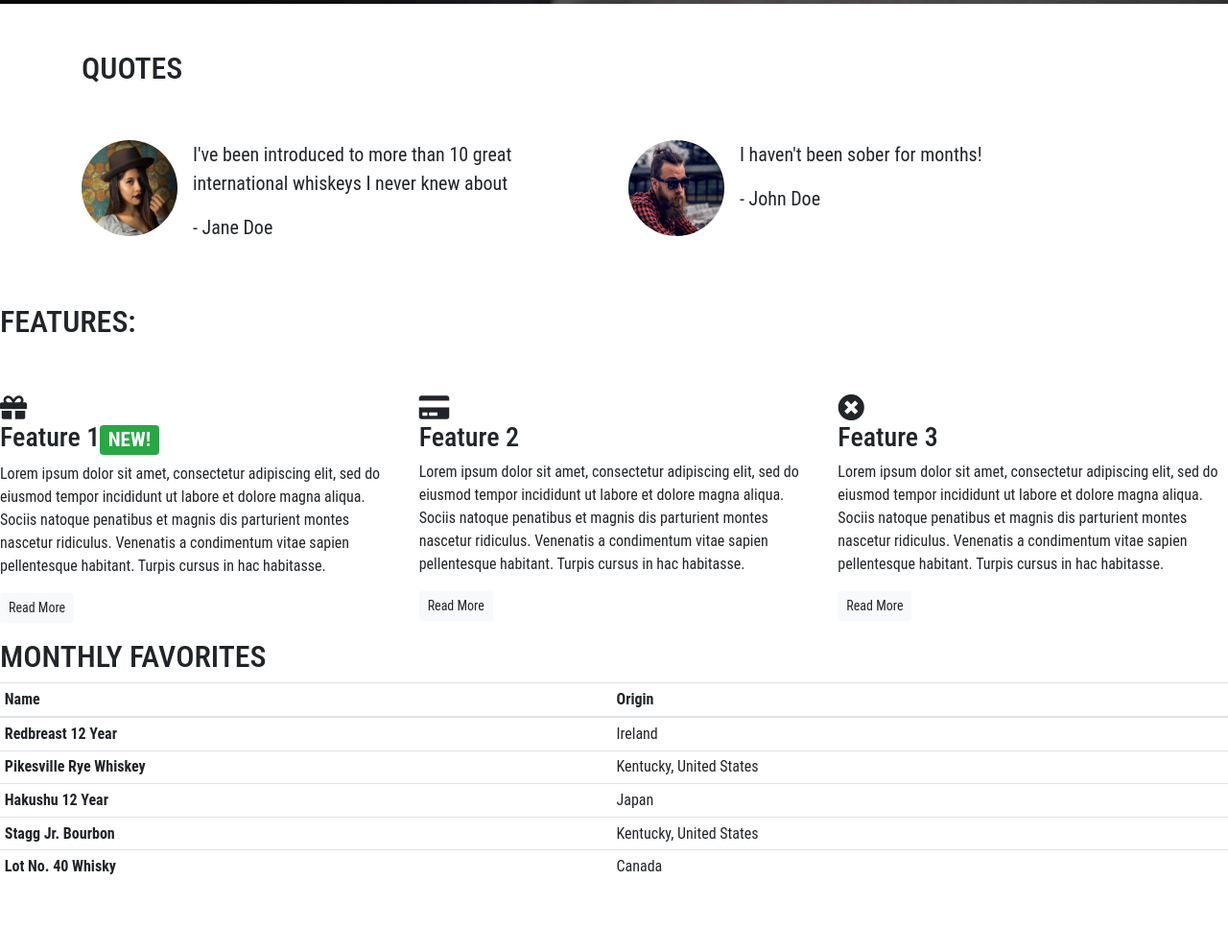
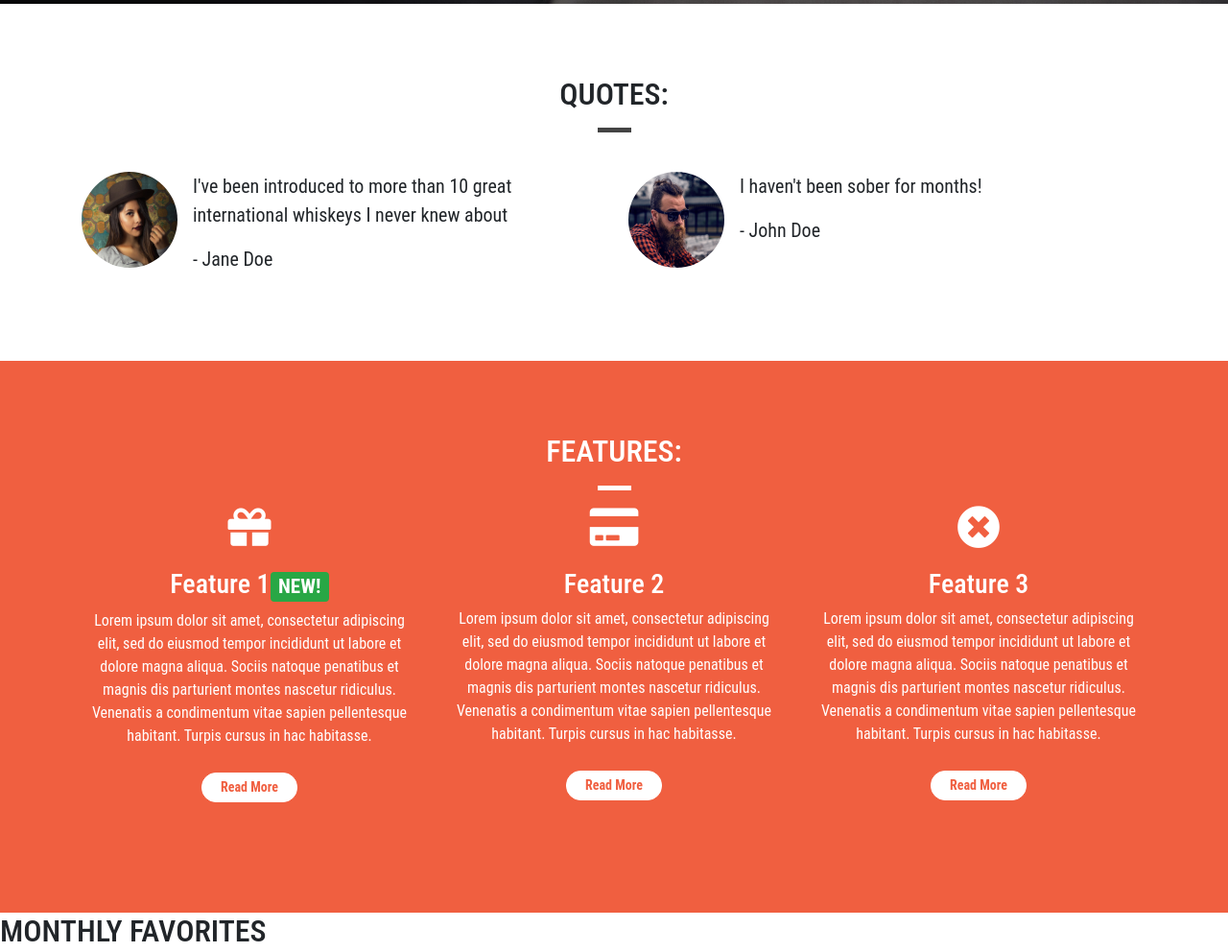
Before and after one commit to C-Undritz/Whiskey-Drop_Beyond-bootstrap, a plain HTML site: page index.html in a window 1280 px wide. Shown: the part 796-1788 px from the top of the page at 96% size. Before the commit the page ends 1732 px from the top, so only its background shows below. Drawn offline with nearby package versions, Linux system fonts and the light colour scheme.

Commit message:
final commit- all work complete against the lessons

```diff
--- a/css/style.css
+++ b/css/style.css
@@ -1,5 +1,14 @@
 body {
     font-family: 'Roboto Condensed', sans-serif;
+}
+
+.container-wrapper {
+
+}
+
+.container-wrapper--red {
+    background-color:  #f05f40;
+    color: white;
 }
 
 .alert-container .col-12 {
@@ -44,21 +53,48 @@ body {
 
 .features-container {}
 
+/* Page Headers */
+
+.page-header {
+    margin-bottom: 0;
+    border-bottom: 0;
+    text-align: center;
+}
+
+.page-header h2 {
+    margin-top: 0;
+}
+
+.quotes .page-header {
+    margin-bottom: 25px;
+}
+
 /* Block dividers */
 
 .block-divider {
     width: 75px;
     height: 5px;
     border: 0;
-    background-color: #f05f40;
+    background-color: #444;
 }
 
 .block-divider--orange {
     background-color: #f05f40;
 }
 
+.block-divider--white {
+    background-color: white;
+}
+
 .block-divider--short {
     width: 35px;
+}
+
+/* Content containers */
+
+.content-container {
+    padding-top: 75px;
+    padding-bottom: 75px;
 }
 
 /* Navbar */
@@ -135,3 +171,24 @@ body {
     background-color: #741a07;
     border-color: #741a07;
 }
+
+.feature {
+    text-align: center;
+    margin-bottom: 40px;
+}
+
+.feature i {
+    margin-bottom: 20px;
+    font-size: 45px;
+    line-height: 45px;
+}
+
+.feature .btn {
+    background-color: white;
+    border-color: white;
+    border-radius: 15px;
+    min-width: 100px;
+    font-weight: bold;
+    margin-top: 10px;
+    color: #f05f40;
+}
--- a/index.html
+++ b/index.html
@@ -1,14 +1,24 @@
 <!DOCTYPE html>
 <html lang="en-us">
-
   <head>
-    <meta charset="utf-8">
+    <meta charset="utf-8" />
     <title>Whiskey Drop | Taste a new whiskey every month</title>
-    <meta name="viewport" content="width=device-width, initial-scale=1.0">
+    <meta name="viewport" content="width=device-width, initial-scale=1.0" />
     <!--his is a tag that we need to include in the head of our page that tells the browser how to respond to different resolutions, particularly mobile ones.-->
-    <link rel="stylesheet" href="https://maxcdn.bootstrapcdn.com/bootstrap/4.1.3/css/bootstrap.min.css">
-    <link rel="stylesheet" href="https://use.fontawesome.com/releases/v5.6.1/css/all.css" integrity="sha384-gfdkjb5BdAXd+lj+gudLWI+BXq4IuLW5IT+brZEZsLFm++aCMlF1V92rMkPaX4PP" crossorigin="anonymous">
-    <link href="https://fonts.googleapis.com/css?family=Roboto:400,700" rel="stylesheet">
+    <link
+      rel="stylesheet"
+      href="https://maxcdn.bootstrapcdn.com/bootstrap/4.1.3/css/bootstrap.min.css"
+    />
+    <link
+      rel="stylesheet"
+      href="https://use.fontawesome.com/releases/v5.6.1/css/all.css"
+      integrity="sha384-gfdkjb5BdAXd+lj+gudLWI+BXq4IuLW5IT+brZEZsLFm++aCMlF1V92rMkPaX4PP"
+      crossorigin="anonymous"
+    />
+    <link
+      href="https://fonts.googleapis.com/css?family=Roboto:400,700"
+      rel="stylesheet"
+    />
     <link rel="stylesheet" href="css/style.css" type="text/css" />
   </head>
 
@@ -18,7 +28,8 @@
         <div class="row d-none d-sm-block">
           <div class="col-12">
             <div class="site-wide-alert alert alert-warning">
-					<strong>Sale Now On!</strong> We've got a sale on. Get a 12-month subsription for the price of 6!
+              <strong>Sale Now On!</strong> We've got a sale on. Get a 12-month
+              subsription for the price of 6!
               <a href="">See here for details!</a>
             </div>
           </div>
@@ -26,24 +37,48 @@
       </div>
       <nav class="navbar navbar-dark navbar-expand-sm">
         <a href="/" class="navbar-brand">Whiskey Drop</a>
-		<button class="navbar-toggler ml-auto" type="button" data-toggle="collapse" data-target="#navbarNavDropdown"
-        aria-controls="navbarNavDropdown" aria-expanded="false" aria-label="Toggle navigation">
-        <span class="navbar-toggler-icon"></span></button>
+        <button
+          class="navbar-toggler ml-auto"
+          type="button"
+          data-toggle="collapse"
+          data-target="#navbarNavDropdown"
+          aria-controls="navbarNavDropdown"
+          aria-expanded="false"
+          aria-label="Toggle navigation"
+        >
+          <span class="navbar-toggler-icon"></span>
+        </button>
         <div class="collapse navbar-collapse" id="navbarNavDropdown">
           <ul class="navbar-nav mr-auto">
-				<li class="active nav-item mr-2"><a class="nav-link" href="/">Home</a></li>
-				<li class="nav-item mr-2"><a class="nav-link" href="/about">About</a></li>
-				<li class="nav-item dropdown"><a class="nav-link dropdown-toggle" href="#"
-                id="navbarDropdownMenuLink" role="button" data-toggle="dropdown" aria-haspopup="true"
-                aria-expanded="false">Whiskeys</a>
-					<div class="dropdown-menu" aria-labelledby="navbarDropdownMenuLink">
+            <li class="active nav-item mr-2">
+              <a class="nav-link" href="/">Home</a>
+            </li>
+            <li class="nav-item mr-2">
+              <a class="nav-link" href="/about">About</a>
+            </li>
+            <li class="nav-item dropdown">
+              <a
+                class="nav-link dropdown-toggle"
+                href="#"
+                id="navbarDropdownMenuLink"
+                role="button"
+                data-toggle="dropdown"
+                aria-haspopup="true"
+                aria-expanded="false"
+                >Whiskeys</a
+              >
+              <div
+                class="dropdown-menu"
+                aria-labelledby="navbarDropdownMenuLink"
+              >
                 <a class="dropdown-item" href="#">Irish</a>
                 <a class="dropdown-item" href="#">Scotch</a>
                 <a class="dropdown-item" href="#">Japanese</a>
                 <a class="dropdown-item" href="#">American</a>
               </div>
             </li>
-				<li class="nav-item mr-2 d-block d-sm-none"><a class="nav-link" href="/login">Sign In / Sign Up</a>
+            <li class="nav-item mr-2 d-block d-sm-none">
+              <a class="nav-link" href="/login">Sign In / Sign Up</a>
             </li>
           </ul>
         </div>
@@ -61,8 +96,10 @@
       <div class="row">
         <div class="col-12">
           <section class="callout jumbotron text-center">
-					<h1 class="jumbotron-header">The finest whiskeys delivered to your doorstep.</h1>
-                    <hr class="block-divider block-divider--orange"/>
+            <h1 class="jumbotron-header">
+              The finest whiskeys delivered to your doorstep.
+            </h1>
+            <hr class="block-divider block-divider--orange" />
             <p class="lead">
               Sign up today to start receiving the world's best whiskeys every
               month. <s class="d-none d-sm-inline">£19.99</s>
@@ -80,7 +117,8 @@
             <p class="text-muted">
               <small
                 >You must be over 18 to sign up to our service. Please, drink
-                responsibly.</small>
+                responsibly.</small
+              >
             </p>
           </section>
         </div>
@@ -89,11 +127,13 @@
     </div>
     <!--Quotes-->
     <!--Labelling sections of your HTML can help when you are trying to find something at a glance-->
-	<div class="container quotes-container">
+    <div class="container-wrapper">
+      <div class="container quotes-container content-container">
         <section class="quotes">
           <div class="row">
-				<div class="col-12 my-5">
-					<h2 class="text-uppercase">Quotes</h2>
+            <div class="col-12 page-header">
+              <h2 class="text-uppercase">Quotes:</h2>
+              <hr class="block-divider block-divider--short" />
             </div>
           </div>
           <div class="row">
@@ -142,13 +182,18 @@
         <!--/.quotes-->
         <!--helps you to identify where a particular section of HTML closes.-->
       </div>
+    </div>
 
     <!--Features-->
-	<div class="features-container">
+    <div class="container-wrapper container-wrapper--red">
+      <div class="container features-container content-container">
         <section class="features">
           <div class="row">
-				<div class="col-12 my-5">
+            <div class="col-12 page-header">
               <h2 class="text-uppercase">Features:</h2>
+              <hr
+                class="block-divider block-divider--short block-divider--white"
+              />
             </div>
           </div>
           <div class="row">
@@ -157,11 +202,12 @@
                 <h3>
                   <i class="fas fa-gift d-none d-sm-block"></i> Feature 1<span
                     class="badge badge-success"
-                  >NEW!</span>
+                    >NEW!</span
+                  >
                 </h3>
                 <p>
-							Lorem ipsum dolor sit amet, consectetur adipiscing elit, sed do
-							eiusmod tempor incididunt ut labore et dolore magna aliqua.
+                  Lorem ipsum dolor sit amet, consectetur adipiscing elit, sed
+                  do eiusmod tempor incididunt ut labore et dolore magna aliqua.
                   Sociis natoque penatibus et magnis dis parturient montes
                   nascetur ridiculus. Venenatis a condimentum vitae sapien
                   pellentesque habitant. Turpis cursus in hac habitasse.
@@ -176,8 +222,8 @@
                   <i class="fas fa-credit-card d-none d-sm-block"></i> Feature 2
                 </h3>
                 <p>
-							Lorem ipsum dolor sit amet, consectetur adipiscing elit, sed do
-							eiusmod tempor incididunt ut labore et dolore magna aliqua.
+                  Lorem ipsum dolor sit amet, consectetur adipiscing elit, sed
+                  do eiusmod tempor incididunt ut labore et dolore magna aliqua.
                   Sociis natoque penatibus et magnis dis parturient montes
                   nascetur ridiculus. Venenatis a condimentum vitae sapien
                   pellentesque habitant. Turpis cursus in hac habitasse.
@@ -188,11 +234,12 @@
             <div class="col-12 d-md-none d-lg-block col-lg-4">
               <div class="feature">
                 <h3>
-							<i class="fas fa-times-circle d-none d-sm-block"></i> Feature 3
+                  <i class="fas fa-times-circle d-none d-sm-block"></i> Feature
+                  3
                 </h3>
                 <p>
-							Lorem ipsum dolor sit amet, consectetur adipiscing elit, sed do
-							eiusmod tempor incididunt ut labore et dolore magna aliqua.
+                  Lorem ipsum dolor sit amet, consectetur adipiscing elit, sed
+                  do eiusmod tempor incididunt ut labore et dolore magna aliqua.
                   Sociis natoque penatibus et magnis dis parturient montes
                   nascetur ridiculus. Venenatis a condimentum vitae sapien
                   pellentesque habitant. Turpis cursus in hac habitasse.
@@ -202,6 +249,7 @@
             </div>
           </div>
         </section>
+      </div>
     </div>
     <section>
       <h2 class="text-uppercase">Monthly favorites</h2>
@@ -242,7 +290,12 @@
         <div class="modal-content">
           <div class="modal-header">
             <h5 class="modal-title">Sign Up to Whiskey Drop!</h5>
-					<button type="button" class="close" data-dismiss="modal" aria-label="Close">
+            <button
+              type="button"
+              class="close"
+              data-dismiss="modal"
+              aria-label="Close"
+            >
               <span aria-hidden="true">&times;</span>
             </button>
           </div>
@@ -250,17 +303,34 @@
             <form>
               <div class="form-group">
                 <label for="exampleInputEmail1">Email address</label>
-							<input type="email" class="form-control" id="exampleInputEmail1" aria-describedby="emailHelp" placeholder="Enter email">
+                <input
+                  type="email"
+                  class="form-control"
+                  id="exampleInputEmail1"
+                  aria-describedby="emailHelp"
+                  placeholder="Enter email"
+                />
                 <small id="emailHelp" class="form-text text-muted">
-                We'll never share your email with anyone else.</small>
+                  We'll never share your email with anyone else.</small
+                >
               </div>
               <div class="form-group">
                 <label for="password">Password</label>
-							<input type="password" class="form-control" id="password" placeholder="Password">
+                <input
+                  type="password"
+                  class="form-control"
+                  id="password"
+                  placeholder="Password"
+                />
               </div>
               <div class="form-group">
                 <label for="repeatPassword">Repeat Password</label>
-								<input type="password" class="form-control" id="repeatPassword" placeholder="Repeat Password">
+                <input
+                  type="password"
+                  class="form-control"
+                  id="repeatPassword"
+                  placeholder="Repeat Password"
+                />
               </div>
               <button type="submit" class="btn btn-success">Submit</button>
             </form>
@@ -268,9 +338,21 @@
         </div>
       </div>
     </div>
-    <script src="https://code.jquery.com/jquery-3.3.1.slim.min.js" integrity="sha384-q8i/X+965DzO0rT7abK41JStQIAqVgRVzpbzo5smXKp4YfRvH+8abtTE1Pi6jizo" crossorigin="anonymous"></script>
-    <script src="https://cdnjs.cloudflare.com/ajax/libs/popper.js/1.14.3/umd/popper.min.js" integrity="sha384-ZMP7rVo3mIykV+2+9J3UJ46jBk0WLaUAdn689aCwoqbBJiSnjAK/l8WvCWPIPm49" crossorigin="anonymous"></script>
-    <script src="https://stackpath.bootstrapcdn.com/bootstrap/4.1.3/js/bootstrap.min.js" integrity="sha384-ChfqqxuZUCnJSK3+MXmPNIyE6ZbWh2IMqE241rYiqJxyMiZ6OW/JmZQ5stwEULTy" crossorigin="anonymous"></script>
+    <script
+      src="https://code.jquery.com/jquery-3.3.1.slim.min.js"
+      integrity="sha384-q8i/X+965DzO0rT7abK41JStQIAqVgRVzpbzo5smXKp4YfRvH+8abtTE1Pi6jizo"
+      crossorigin="anonymous"
+    ></script>
+    <script
+      src="https://cdnjs.cloudflare.com/ajax/libs/popper.js/1.14.3/umd/popper.min.js"
+      integrity="sha384-ZMP7rVo3mIykV+2+9J3UJ46jBk0WLaUAdn689aCwoqbBJiSnjAK/l8WvCWPIPm49"
+      crossorigin="anonymous"
+    ></script>
+    <script
+      src="https://stackpath.bootstrapcdn.com/bootstrap/4.1.3/js/bootstrap.min.js"
+      integrity="sha384-ChfqqxuZUCnJSK3+MXmPNIyE6ZbWh2IMqE241rYiqJxyMiZ6OW/JmZQ5stwEULTy"
+      crossorigin="anonymous"
+    ></script>
     <!--
     <script src="https://code.jquery.com/jquery-3.5.1.slim.min.js"
 		integrity="sha384-DfXdz2htPH0lsSSs5nCTpuj/zy4C+OGpamoFVy38MVBnE+IbbVYUew+OrCXaRkfj" crossorigin="anonymous">
@@ -282,5 +364,4 @@
 		integrity="sha384-w1Q4orYjBQndcko6MimVbzY0tgp4pWB4lZ7lr30WKz0vr/aWKhXdBNmNb5D92v7s" crossorigin="anonymous">
 	</script>-->
   </body>
-
 </html>
```
Lines whose indentation alone changed are shown as unchanged.
